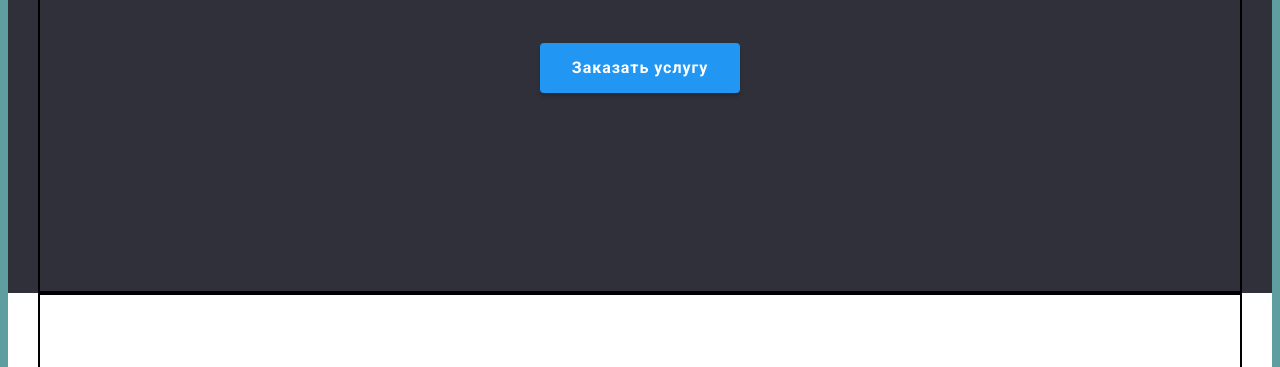
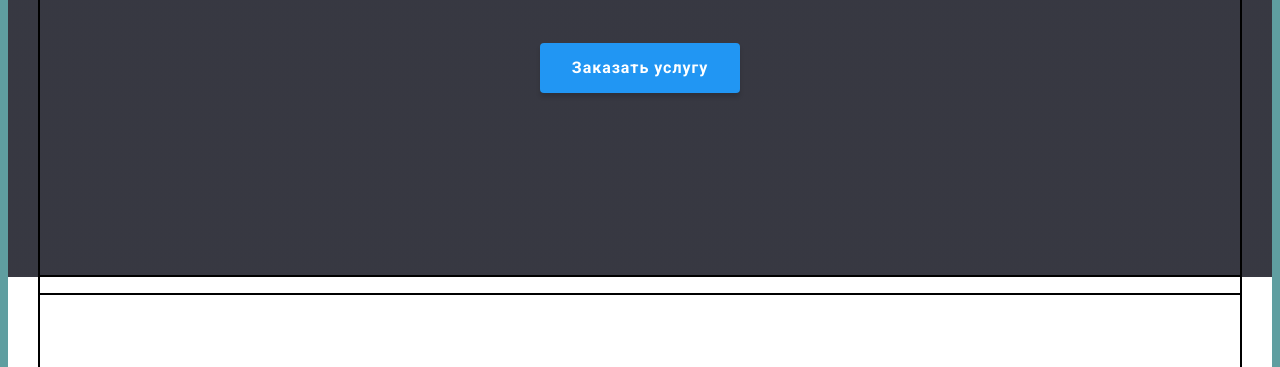
Before and after one commit to Valentyna-Chudik/goit-markup-hw-03, a plain HTML site: page index.html in a window 1280 px wide. Shown: the part 411-778 px from the top of the page. Drawn offline with Linux system fonts and the light colour scheme.

```diff
--- a/css/style.css
+++ b/css/style.css
@@ -40,7 +40,7 @@
   background-color: var(--primary-white-color);
   color: var(--primary-text-color);
 
-  font-family: "Roboto", sans-serif;
+  font-family: 'Roboto', sans-serif;
   letter-spacing: 0.03em;
 }
 
@@ -76,7 +76,7 @@
 
   color: var(--title-text-color);
 
-  font-family: "Raleway", sans-serif;
+  font-family: 'Raleway', sans-serif;
   font-weight: 700px;
   font-size: 26px;
   line-height: 1.19;
@@ -151,11 +151,19 @@
 
 /* Герой */
 .hero-title {
+  margin: auto;
   text-align: center;
+  height: 600px;
+  max-width: 1600px;
 
   color: var(--primary-white-color);
 
-  background-color: #2f303a;
+  background-color: rgba(47, 48, 58, 0.8);
+  background-image: linear-gradient(
+    to right,
+    rgba(47, 48, 58, 0.8),
+    rgba(47, 48, 58, 0.8)
+  );
 }
 
 .hero-title .container {
```
Also changed, not shown: portfolio.html (+1 -0 lines), .prettierrc.json.
